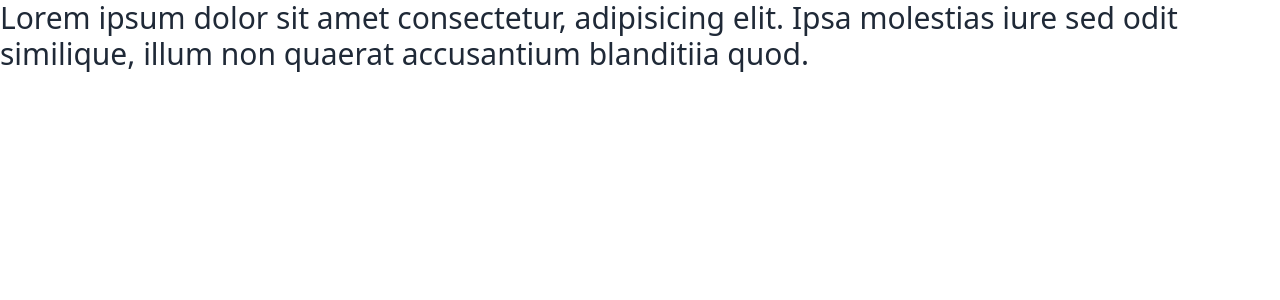
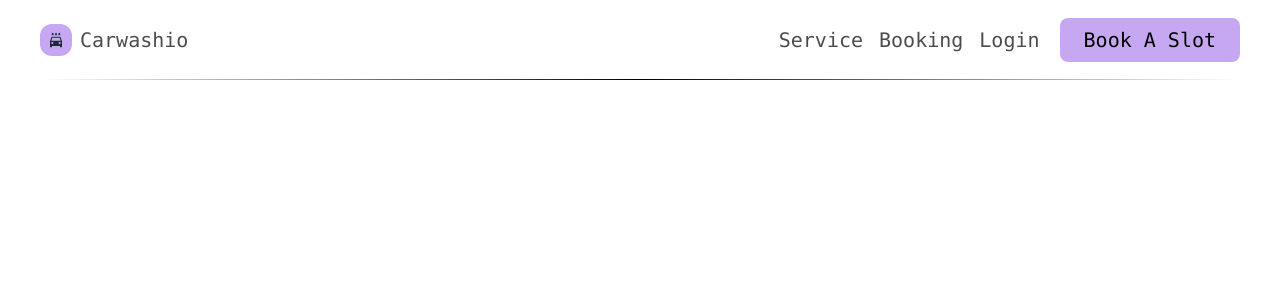
Before and after one commit to SiamShekh/Carwisho-Ltd, a React (Vite) app: page / in a window 1280 px wide. Shown: the top 300 px of the page. Built offline with nearby package versions, Linux system fonts and the light colour scheme.

Commit message:
Navbar added [new]

```diff
--- a/package.json
+++ b/package.json
@@ -11,7 +11,9 @@
   },
   "dependencies": {
     "react": "^18.3.1",
-    "react-dom": "^18.3.1"
+    "react-dom": "^18.3.1",
+    "react-icons": "^5.3.0",
+    "react-router-dom": "^6.26.1"
   },
   "devDependencies": {
     "@types/react": "^18.3.3",
--- /dev/null
+++ b/src/components/layouts/MainLayout.tsx
@@ -0,0 +1,14 @@
+import React from 'react';
+import { Outlet } from 'react-router-dom';
+import Navbar from '../ui/Navbar';
+
+const MainLayout = () => {
+    return (
+        <div>
+            <Navbar />
+            <Outlet />
+        </div>
+    );
+};
+
+export default MainLayout;
--- /dev/null
+++ b/src/components/template/Icon.tsx
@@ -0,0 +1,11 @@
+import { MdLocalCarWash } from "react-icons/md";
+
+const Icon = () => {
+    return (
+        <div className="p-2 bg-[#C6A7F1] rounded-xl flex justify-center items-center">
+            <MdLocalCarWash />
+        </div>
+    );
+};
+
+export default Icon;
--- /dev/null
+++ b/src/components/ui/Navbar.tsx
@@ -0,0 +1,46 @@
+import { Link } from "react-router-dom";
+import Icon from "../template/Icon";
+
+const Navbar = () => {
+    const NavItem = [
+        {
+            id: 1,
+            name: "Service",
+            link: "/service",
+        },
+        {
+            id: 2,
+            name: "Booking",
+            link: "/booking",
+        },
+        {
+            id: 1,
+            name: "Login",
+            link: "/login",
+        },
+    ]
+    return (
+        <div className="flex justify-between items-center max-w-[1200px] mx-auto h-20 fixed top-0 left-[50%] -translate-x-[50%] w-full">
+            <Link to={'/'} className="flex items-center gap-2">
+                <Icon />
+                <p className={`font-mono text-xl text-opacity-70 text-black`}>Carwashio</p>
+            </Link>
+
+            <div className="flex items-center gap-5">
+                <div className="flex items-center gap-4">
+                    {
+                        NavItem?.map((item, key) =>
+                            <Link to={item?.link} key={key} className={`font-mono text-xl text-opacity-70 text-black`}>{item?.name}</Link>
+                        )}
+                </div>
+                <Link to={'/slot'} className="capitalize bg-[#C6A7F1] text-black font-mono text-xl px-6 py-2 rounded-lg">
+                    Book a slot
+                </Link>
+            </div>
+
+            <div className="bg-gradient-to-r from-transparent via-black to-transparent h-[1px] w-full absolute bottom-0"></div>
+        </div>
+    );
+};
+
+export default Navbar;
--- a/src/main.tsx
+++ b/src/main.tsx
@@ -1,11 +1,14 @@
 import React from 'react'
 import ReactDOM from 'react-dom/client'
-import App from './App.tsx'
 import './index.css'
+import { RouterProvider } from 'react-router-dom'
+import DomRoutes from './routes.tsx'
 
-const route =
+
 ReactDOM.createRoot(document.getElementById('root')!).render(
   <React.StrictMode>
-    <App />
+    <div>
+      <RouterProvider router={DomRoutes} />
+    </div>
   </React.StrictMode>,
 )
--- /dev/null
+++ b/src/pages/Home.tsx
@@ -0,0 +1,14 @@
+import React from 'react';
+import Icon from '../components/template/Icon';
+import Navbar from '../components/ui/Navbar';
+
+const Home = () => {
+    return (
+        <div>
+            <div className="size-10">
+            </div>
+        </div>
+    );
+};
+
+export default Home;
--- /dev/null
+++ b/src/routes.tsx
@@ -0,0 +1,18 @@
+import { createBrowserRouter } from "react-router-dom";
+import MainLayout from "./components/layouts/MainLayout";
+import Home from "./pages/Home";
+
+const DomRoutes = createBrowserRouter([
+    {
+        path: '/',
+        element: <MainLayout />,
+        children: [
+            {
+                index: true,
+                element: <Home />
+            }
+        ]
+    }
+]);
+
+export default DomRoutes;
```
Also changed, not shown: 1 other file (tests, documents, lock files or other folders).
